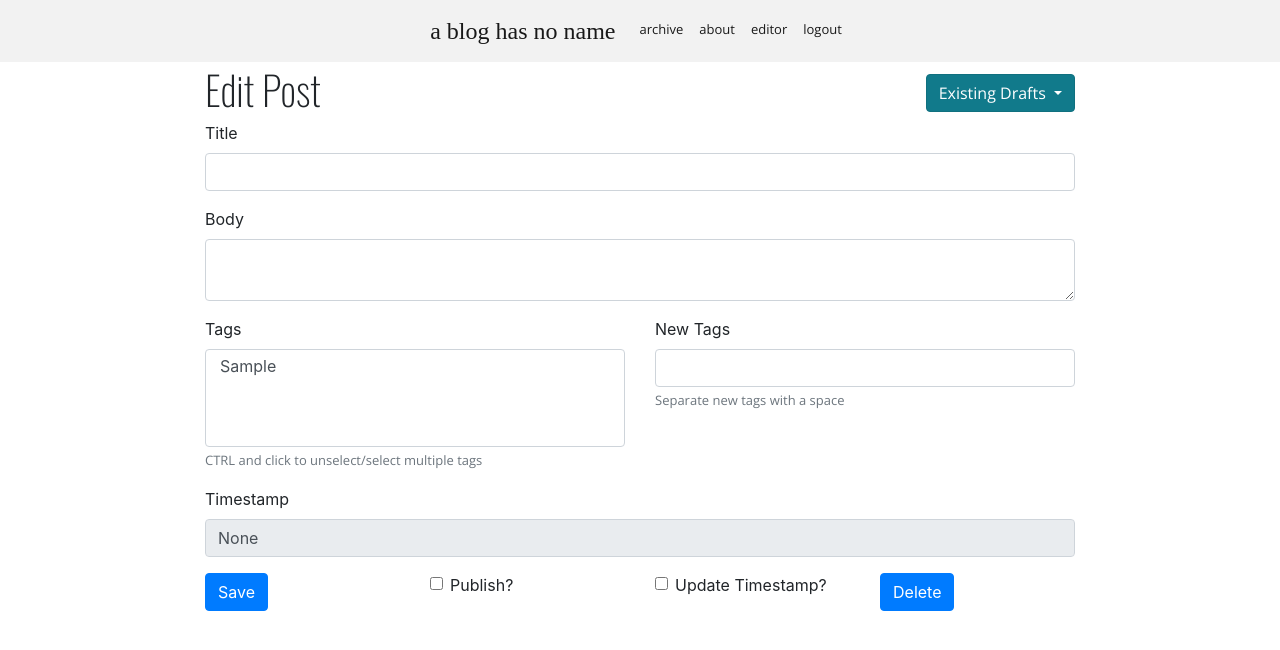
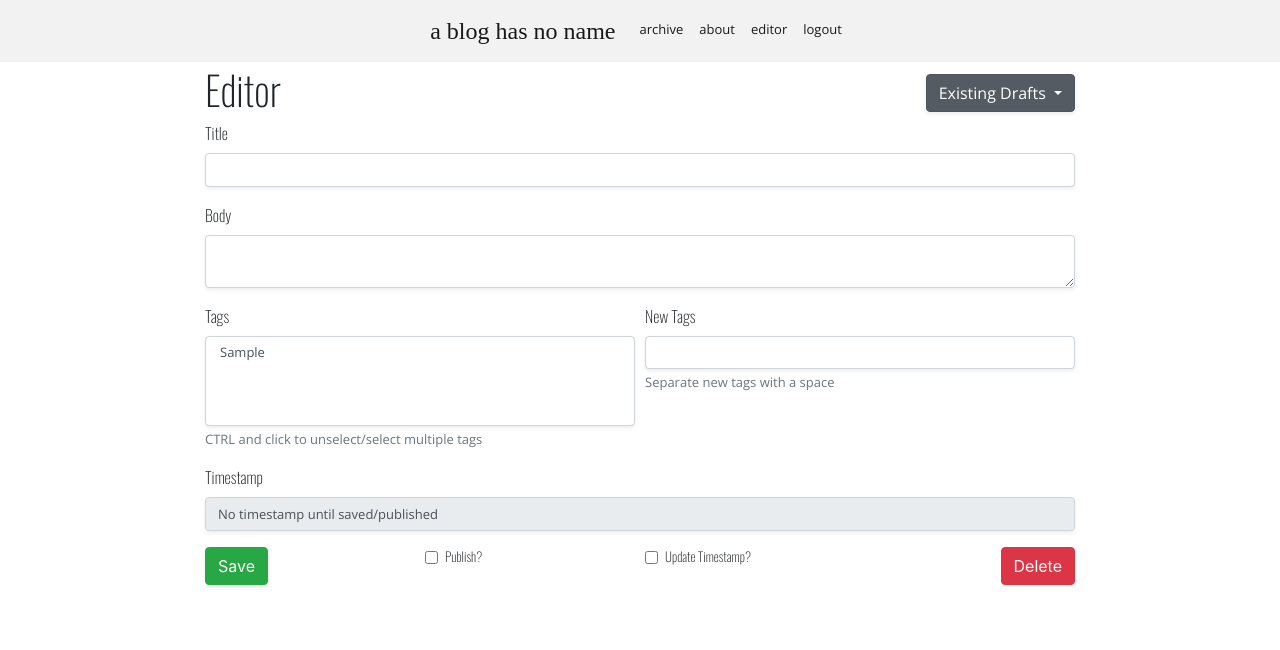
Before and after one commit to magicaljellybeans/blog, a Flask app: page /editor/ in a window 1280 px wide. Shown: the top 650 px of the page. Run offline with Flask 2, Linux system fonts and the light colour scheme; a user stored in the database is signed in; tables that the repository leaves empty hold one stand-in row (values such as "Sample post"); some libraries are stand-ins or nearby versions; some web fonts are replaced.

Commit message:
further design tidy

```diff
--- a/app/static/styles.css
+++ b/app/static/styles.css
@@ -12,7 +12,11 @@ p {
 }
 
 .opensans,
+.form-control,
+.form-check,
 a,
+option,
+textarea,
 small,
 p {
     font-family: Open Sans;
@@ -24,7 +28,7 @@ a {
 }
 
 .oswald,
-h1, h2, h3, h4, h5, h6 {
+h1, h2, h3, h4, h5, h6, label {
     font-family: Oswald;
 }
 
--- a/app/templates/archive.html
+++ b/app/templates/archive.html
@@ -1,19 +1,20 @@
 {% extends "base.html" %}
 
 {% block app_content %}
+<h1>Archive</h3>
 <div class="row">
 <div class="col-12 py-2">
 <div id="accordion">
     {% for month in myd %}
     <div class="card shadow-sm">
-        <div class="card-header pointer" id="headingOne" data-toggle="collapse" data-target="#collapseOne,#upcaret,#downcaret">
+        <div class="card-header pointer" id="heading{{ loop.index }}" data-toggle="collapse" data-target="#collapse{{ loop.index }},#upcaret,#downcaret">
             <h5 class="mb-0">
                 {{ month }}
                 <span id="downcaret" class="collapse quick show">&#x25BE;</span>
                 <span id="upcaret" class="collapse quick hidden">&#x25B4;</span>
             </h5>
         </div>
-        <div id="collapseOne" class="collapse" aria-labelledby="headingOne" data-parent="#accordion">
+        <div id="collapse{{ loop.index }}" class="collapse" aria-labelledby="heading{{ loop.index }}" data-parent="#accordion">
             <div class="card-body">
                 {% for post in myd[month] %}
                     <a href="{{ url_for('post', slug=post.slug) }}">
--- a/app/templates/base.html
+++ b/app/templates/base.html
@@ -47,7 +47,7 @@
 
     {% if posts %}
     <nav aria-label="Post navigation">
-        <ul class="pagination justify-content-center">
+        <ul class="pagination mb-0 p-2 justify-content-center">
             <li class="page-item{% if not prev_url %} disabled{% endif %}">
                 <a class="page-link" href="{{ prev_url or '#' }}">
                     <
--- a/app/templates/editor.html
+++ b/app/templates/editor.html
@@ -9,10 +9,10 @@
 <div class="row">
     <div class="col-sm-12">
         <div class="d-flex">
-        <h1 class="mr-auto">Edit Post</h1>
+        <h1 class="mr-auto">Editor</h1>
 
-        <div class="dropdown show align-self-center">
-            <a class="btn btn-info dropdown-toggle" href="#" role="button" id="dropdownMenuLink" data-toggle="dropdown" aria-haspopup="true" aria-expanded="false">
+        <div class="dropdown show align-self-center shadow-sm">
+            <a class="btn btn-secondary dropdown-toggle" href="#" role="button" id="dropdownMenuLink" data-toggle="dropdown" aria-haspopup="true" aria-expanded="false">
             Existing Drafts
             </a>
 
@@ -26,14 +26,40 @@
 
         <form method="post">
             {{ form.csrf_token() }}
-            {{ render_form_row([form.title]) }}
-            {{ render_form_row([form.body]) }}
-            {{ render_form_row([form.tags, form.new_tags]) }}
-            <div class="form-row"><div class="col"><div class="form-group">
-            <label class="form-control-label" for="timestamp">Timestamp</label>
-            <input type="text" readonly class="form-control" id="timestamp" value="{{ form.timestamp.data }}">
-            </div></div></div>
-            {{ render_form_row([form.submit, form.published, form.update, form.delete]) }}
+            {{ render_field(form.title, class="shadow-sm form-control") }}
+            {{ render_field(form.body, class="shadow-sm form-control flask-pagedown-input") }}
+            <div class="form-row">
+                <div class="col">
+                    {{ render_field(form.tags, class="shadow-sm form-control") }}
+                </div>
+                <div class="col">
+                    {{ render_field(form.new_tags, class="shadow-sm form-control") }}
+                </div>
+            </div>
+            <div class="form-row">
+                <div class="col">
+                    <div class="form-group">
+                        <label class="form-control-label" for="timestamp">Timestamp</label>
+                        <input type="text" readonly class="form-control shadow-sm" id="timestamp" value="{% if form.timestamp.data %}{{ form.timestamp.data.strftime("%d.%m.%y %H:%M:%S UTC") }}{% else %}No timestamp until saved/published{% endif %}">
+                    </div>
+                </div>
+            </div>
+            <div class="form-row">
+                <div class="col">
+                    {{ render_field(form.submit, class="btn btn-success btn-md shadow-sm") }}
+                </div>
+                <div class="col">
+                    {{ render_field(form.published, class="form-check-input") }}
+                </div>
+                <div class="col">
+                    {{ render_field(form.update, class="form-check-input") }}
+                </div>
+                <div class="col">
+                    <div class="float-right">
+                    {{ render_field(form.delete, class="btn btn-danger btn-md") }}
+                    </div>
+                </div>
+            </div>
         </form>
 
     </div>
```
